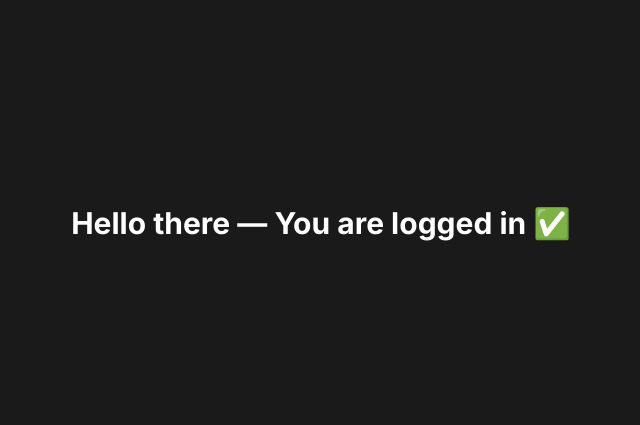
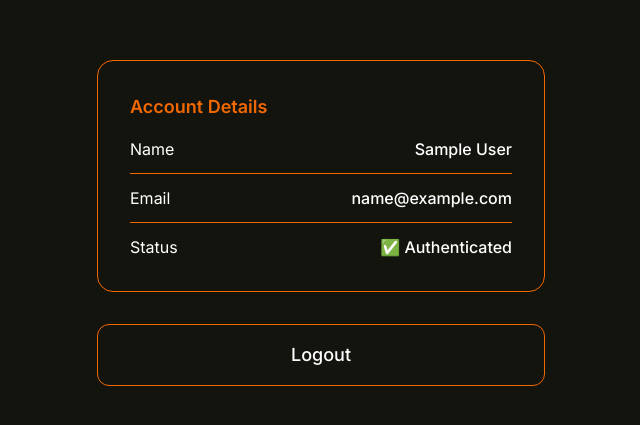
Before and after one commit to hARSHILp7/Authify, a React (Vite) app in the folder client/: page /dashboard in a window 1280 px wide. Shown: the part 177-602 px from the top of the page, without its empty margins (319-959 px from the left). Built offline with nearby package versions, Linux system fonts and the light colour scheme; sample sign-in values are in the browser's storage.

Commit message:
feat: implement DashboardPage.jsx - closes #4

```diff
--- a/client/src/App.jsx
+++ b/client/src/App.jsx
@@ -5,6 +5,7 @@ import SignUp from './SignUp.jsx'
 import Login from './Login.jsx'
 import TestPage from './TestPage.jsx'
 import ProtectedRoute from './components/ProtectedRoute.jsx'
+import DashboardPage from './pages/DashboardPage.jsx'
 
 function App() {
   return (
@@ -20,11 +21,7 @@ function App() {
             path="/dashboard"
             element={
               <ProtectedRoute>
-                <div className="flex items-center justify-center h-screen bg-[#1a1a1a]">
-                  <h1 className="text-white text-3xl font-bold">
-                    Hello there — You are logged in ✅
-                  </h1>
-                </div>
+                <DashboardPage />
               </ProtectedRoute>
           } />
 
--- a/client/src/TestPage.jsx
+++ b/client/src/TestPage.jsx
@@ -39,17 +39,17 @@ function TestPage() {
   }
 
   return (
-    <div className="min-h-screen bg-darkBackground text-white p-10 flex flex-col gap-6">
+    <div className="min-h-screen bg-[#1a1a1a] text-white p-10 flex flex-col gap-6">
 
       <h1 className="text-3xl font-bold text-orange-500">🧪 Test Page</h1>
-      <p className="text-gray-400">Testing Issue #3 — WelcomeMessage</p>
+      <p className="text-gray-400">Testing Issue #4 — DashboardPage</p>
 
-      {/* ── Welcome Message ── */}
+      {/* Welcome Message */}
       {showWelcome && user && (
         <WelcomeMessage isNewUser={isNewUser} />
       )}
 
-      {/* ── Auth State ── */}
+      {/* Auth State */}
       <div className="border border-gray-700 rounded-xl p-6 flex flex-col gap-3">
         <h2 className="text-orange-400 font-semibold text-lg">Current Auth State</h2>
         <p>
@@ -72,10 +72,12 @@ function TestPage() {
         </p>
       </div>
 
-      {/* ── Fake Login/Signup Form ── */}
+      {/* Fake Login/Signup */}
       {!user && (
         <div className="border border-gray-700 rounded-xl p-6 flex flex-col gap-4">
-          <h2 className="text-orange-400 font-semibold text-lg">Simulate Login / Signup</h2>
+          <h2 className="text-orange-400 font-semibold text-lg">
+            Simulate Login / Signup
+          </h2>
           <input
             type="text"
             placeholder="Enter name"
@@ -90,8 +92,6 @@ function TestPage() {
             onChange={(e) => setInputEmail(e.target.value)}
             className="bg-transparent border-b border-gray-600 focus:border-orange-500 focus:outline-none py-2 text-white placeholder-gray-500 transition-colors"
           />
-
-          {/* Two buttons to test both messages */}
           <div className="flex gap-4">
             <button
               onClick={handleFakeLogin}
@@ -109,7 +109,7 @@ function TestPage() {
         </div>
       )}
 
-      {/* ── Logged In ── */}
+      {/* Logged In */}
       {user && (
         <div className="border border-green-700 rounded-xl p-6 flex flex-col gap-3">
           <h2 className="text-green-400 font-semibold text-lg">✅ Logged In</h2>
@@ -121,6 +121,15 @@ function TestPage() {
               {isNewUser ? 'New User 🎉' : 'Returning User 👋'}
             </span>
           </p>
+
+          {/* Navigate to Dashboard */}
+          <button
+            onClick={() => navigate('/dashboard', { state: { isNewUser } })}
+            className="py-3 rounded-lg border border-orange-600 hover:bg-orange-600 transition-colors duration-300"
+          >
+            Go to Dashboard
+          </button>
+
           <button
             onClick={handleLogout}
             className="py-3 rounded-lg border border-red-600 hover:bg-red-600 transition-colors duration-300"
@@ -130,21 +139,6 @@ function TestPage() {
         </div>
       )}
 
-      {/* ── WelcomeMessage Tests ── */}
-      <div className="border border-gray-700 rounded-xl p-6 flex flex-col gap-4">
-        <h2 className="text-orange-400 font-semibold text-lg">WelcomeMessage Tests</h2>
-        <p className="text-gray-400 text-sm">
-          Login or Sign Up above to see the welcome message appear.
-        </p>
-        <div className="flex flex-col gap-2 text-sm text-gray-400">
-          <p>✅ Login  → shows "Welcome back, {"{name}"}! 👋"</p>
-          <p>✅ Signup → shows "Welcome to Authify, {"{name}"}! 🎉"</p>
-          <p>✅ Fades in smoothly on appear</p>
-          <p>✅ Auto dismisses after 5 seconds</p>
-          <p>✅ Can be manually dismissed</p>
-        </div>
-      </div>
-
     </div>
   )
 }
--- a/client/src/components/WelcomeMessage.jsx
+++ b/client/src/components/WelcomeMessage.jsx
@@ -23,6 +23,7 @@ function WelcomeMessage({ isNewUser }) {
 
     return (
         <div className={`
+                fixed bottom-6 left-6 z-50 w-80
                 transition-all duration-500
                 ${visible ? 'opacity-100 translate-y-0' : 'opacity-0 -translate-y-4'}
               `}>
@@ -55,7 +56,7 @@ function WelcomeMessage({ isNewUser }) {
                         setTimeout(() => setShow(false), 500)
                     }}
                     className="mt-2 text-darkbackground hover:text-accent text-sm transition-colors duration-300">
-                    Dismiss
+                    Dismiss →
                 </button>
             </div>
         </div>
--- /dev/null
+++ b/client/src/pages/DashboardPage.jsx
@@ -0,0 +1,63 @@
+import { useNavigate, useLocation } from "react-router-dom"
+import { useAuth } from "../context/AuthContext"
+import WelcomeMessage from "../components/WelcomeMessage"
+
+function DashboardPage() {
+    const { user, logout } = useAuth()
+    const navigate = useNavigate()
+    const location = useLocation()
+
+    // Reads isNewUser passed from LoginPage or SignUpPage
+    const isNewUser = location.state?.isNewUser || false
+
+    const handleLogout = () => {
+        logout()
+        navigate('/login')
+    }
+
+    return (
+        <div className="min-h-screen bg-darkBackground text-lightBackground flex flex-col items-center justify-center p-10 gap-8">
+            {/* Welcome Message */}
+            <WelcomeMessage isNewUser={isNewUser} />
+
+            {/* User Info Card */}
+            <div className="border border-accent rounded-2xl p-8 w-full max-w-md flex flex-col gap-4">
+
+                <h2 className="text-accent font-semibold text-lg">
+                    Account Details
+                </h2>
+                <div className="flex flex-col gap-3">
+                    <div className="flex justify-between">
+                        <span className="text-lightBackground">Name</span>
+                        <span className="text-lightBackground font-medium">{user?.name}</span>
+                    </div>
+
+
+                    <div className="w-full h-[1px] bg-accent" />
+
+                    <div className="flex justify-between">
+                        <span className="text-lightBackground">Email</span>
+                        <span className="text-lightBackground font-medium">{user?.email}</span>
+                    </div>
+
+                    <div className="w-full h-[1px] bg-accent" />
+
+                    <div className="flex justify-between">
+                        <span className="text-lightBackground">Status</span>
+                        <span className="text-lightBackground font-medium">✅ Authenticated</span>
+                    </div>
+                </div>
+
+            </div>
+
+            {/* Logout Button */}
+            <button
+                onClick={handleLogout}
+                className="w-full max-w-md py-4 rounded-xl border border-accent text-lightBackground font-medium text-lg hover:bg-accent hover:text-darkBackground transition-colors duration-300">
+                Logout
+            </button>
+        </div>
+    )
+}
+
+export default DashboardPage
```
